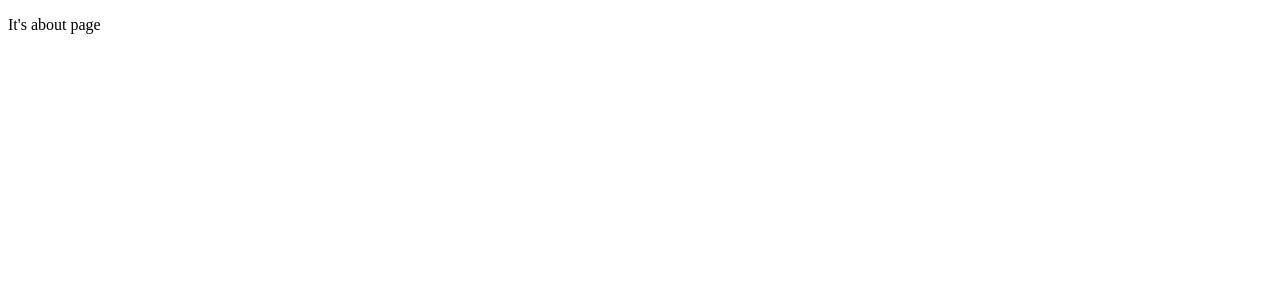
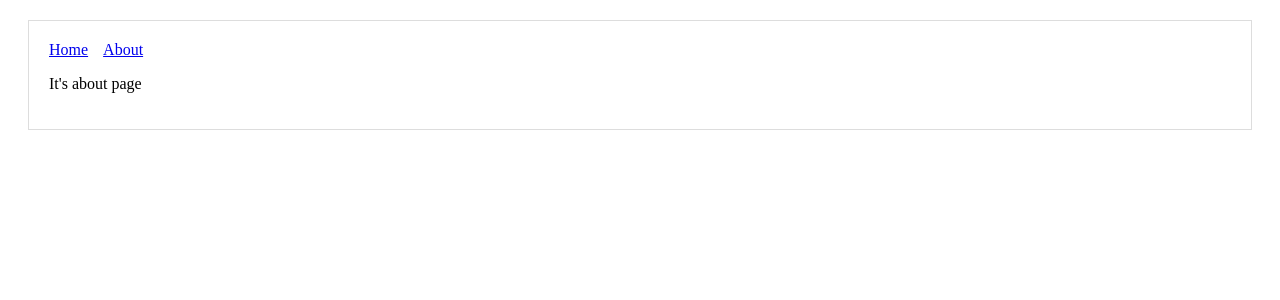
Before and after one commit to JackyCoins/investing, a Next.js app: page /about in a window 1280 px wide. Shown: the top 300 px of the page. Built offline with nearby package versions, Linux system fonts and the light colour scheme.

Commit message:
Added express

```diff
--- /dev/null
+++ b/components/Header/index.js
@@ -0,0 +1,20 @@
+// Import libraries
+import React from "react";
+import Link from "next/link";
+
+const linkStyle = {
+  marginRight: 15
+};
+
+const Header = () => (
+  <div>
+    <Link href="/">
+      <a style={linkStyle}>Home</a>
+    </Link>
+    <Link href="/about">
+      <a style={linkStyle}>About</a>
+    </Link>
+  </div>
+);
+
+export default Header;
--- /dev/null
+++ b/components/Layout/index.js
@@ -0,0 +1,20 @@
+// Import libraries
+import React from "react";
+
+// Import components
+import Header from "../Header";
+
+const layoutStyle = {
+  margin: 20,
+  padding: 20,
+  border: '1px solid #DDD'
+};
+
+const Layout = props => (
+  <div style={layoutStyle}>
+    <Header />
+    {props.children}
+  </div>
+);
+
+export default Layout;
--- a/package.json
+++ b/package.json
@@ -4,11 +4,13 @@
   "description": "",
   "main": "index.js",
   "scripts": {
-    "dev": "next"
+    "dev": "node server.js"
   },
   "author": "Jacky Coins",
   "license": "ISC",
   "dependencies": {
+    "express": "^4.16.3",
+    "isomorphic-unfetch": "^2.0.0",
     "next": "^5.1.0",
     "react": "^16.3.2",
     "react-dom": "^16.3.2"
--- a/pages/about.jsx
+++ b/pages/about.jsx
@@ -1,10 +1,13 @@
 // Import libraries
 import React from "react";
 
+// Import components
+import Layout from "../components/Layout";
+
 const AboutPage = () => (
-  <div>
+  <Layout>
     <p>It's about page</p>
-  </div>
+  </Layout>
 );
 
 export default AboutPage;
```
Also changed, not shown: pages/index.jsx (+30 -5 lines), pages/post.jsx (added, +23 -0 lines), server.js (added, +31 -0 lines), 1 other file (tests, documents, lock files or other folders).
